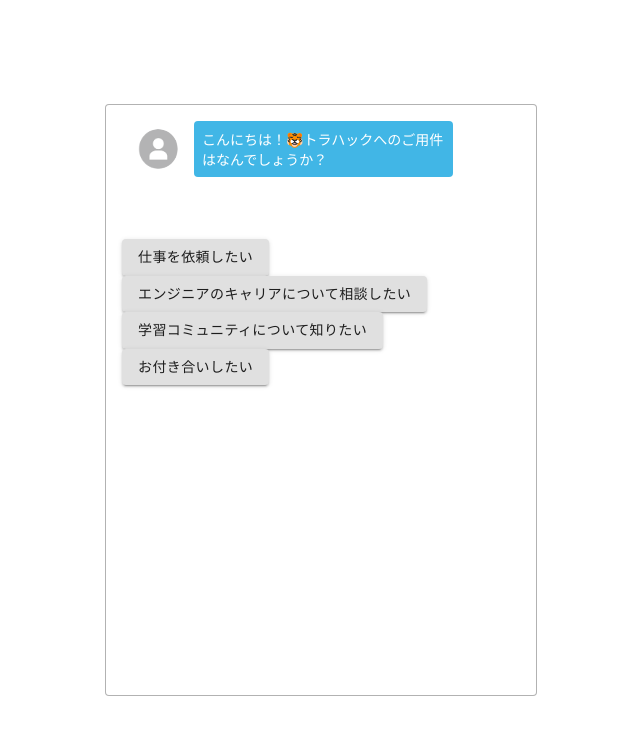
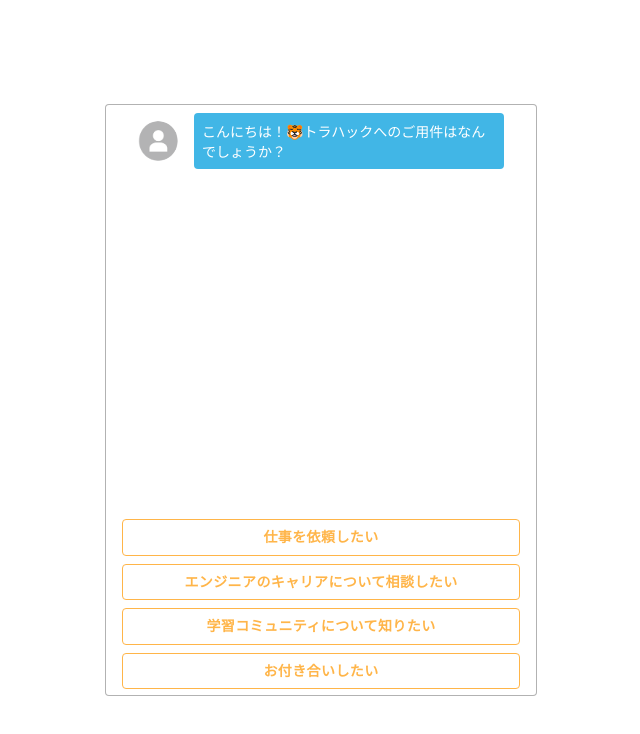
Before and after one commit to hajimism/Pro-K-Chatbot, a React (Create React App) app: page / in a window 1280 px wide. Shown: the top 734 px of the page, without its empty margins (319-959 px from the left). Built offline with nearby package versions, Linux system fonts and the light colour scheme.

Commit message:
independent

```diff
--- a/src/App.jsx
+++ b/src/App.jsx
@@ -34,7 +34,14 @@ class App extends React.Component {
   selectAnswer = (selectedAnswer, nextQuestionId) => {
     switch (true) {
       case nextQuestionId === 'init':
-        this.displayNextQuestion(nextQuestionId)
+        setTimeout(() => this.displayNextQuestion(nextQuestionId), 500)
+        break
+
+      case /^https:*/.test(nextQuestionId):
+        const a = document.createElement('a')
+        a.href = nextQuestionId
+        a.target = '_blank'
+        a.click()
         break
 
       default:
@@ -47,7 +54,7 @@ class App extends React.Component {
         chats.push(chat)
         this.setState({ chats: chats })
 
-        this.displayNextQuestion(nextQuestionId)
+        setTimeout(() => this.displayNextQuestion(nextQuestionId), 800)
         break
     }
   }
@@ -55,6 +62,13 @@ class App extends React.Component {
   componentDidMount() {
     const initAnswer = ''
     this.selectAnswer(initAnswer, this.state.currentId)
+  }
+
+  componentDidUpdate() {
+    const scrollArea = document.getElementById('scroll-area')
+    if (scrollArea) {
+      scrollArea.scrollTop = scrollArea.scrollHeight
+    }
   }
 
   render() {
--- a/src/components/Answer.jsx
+++ b/src/components/Answer.jsx
@@ -1,22 +1,33 @@
 import React from 'react'
-// import { makeStyles } from '@material-ui/core/styles'
+import { makeStyles, createStyles } from '@material-ui/core/styles'
 import Button from '@material-ui/core/Button'
 
-// const useStyles = makeStyles((theme) => ({
-//     root: {
-//       },
-//     },
-//   }));
+const useStyles = makeStyles(() =>
+  createStyles({
+    button: {
+      borderColor: '#FFB549',
+      color: '#FFB549',
+      fontWeight: 600,
+      marginBottom: '8px',
+      '&:hover': {
+        backgroundColor: '#FFB549',
+        color: '#fff',
+      },
+    },
+  })
+)
 
 const Answer = ({ content, select, nextId }) => {
-  // const classes = useStyles();
+  const classes = useStyles()
 
   return (
-    <div>
-      <Button variant="contained" onClick={() => select(content, nextId)}>
-        {content}
-      </Button>
-    </div>
+    <Button
+      className={classes.button}
+      variant="outlined"
+      onClick={() => select(content, nextId)}
+    >
+      {content}
+    </Button>
   )
 }
 
--- a/src/components/AnswersList.jsx
+++ b/src/components/AnswersList.jsx
@@ -3,7 +3,15 @@ import { Answer } from './index'
 
 const AnswersList = ({ answers, select }) => {
   return (
-    <div className="c-grid__answer">
+    <div
+      className="c-grid__answer"
+      style={{
+        display: 'flex',
+        flexFlow: 'column',
+        justifyContent: 'flex-end',
+        height: '192px',
+      }}
+    >
       {answers.map(({ content, nextId }, index) => (
         <Answer
           content={content}
--- a/src/components/Chat.jsx
+++ b/src/components/Chat.jsx
@@ -3,12 +3,12 @@ import ListItem from '@material-ui/core/ListItem'
 import ListItemAvatar from '@material-ui/core/ListItemAvatar'
 import Avatar from '@material-ui/core/Avatar'
 import questioner from '../assets/img/no-profile.png'
+
 const Chat = ({ text, type }) => {
   const isQuestion = type === 'question'
   const classes = isQuestion ? 'p-chat__row' : 'p-chat__reverse'
   return (
-    <div className={classes}>
-      <ListItem>
+    <ListItem className={classes}>
       <ListItemAvatar>
         {isQuestion ? (
           <Avatar alt="icon" src={questioner} />
@@ -18,7 +18,6 @@ const Chat = ({ text, type }) => {
       </ListItemAvatar>
       <div className="p-chat__bubble">{text}</div>
     </ListItem>
-    </div>
   )
 }
 
--- a/src/components/Chats.jsx
+++ b/src/components/Chats.jsx
@@ -1,21 +1,23 @@
 import React from 'react'
-import { makeStyles } from '@material-ui/core/styles'
 import List from '@material-ui/core/List'
+import { makeStyles, createStyles } from '@material-ui/core/styles'
 import { Chat } from './index'
 
-const useStyles = makeStyles((theme) => ({
-  root: {
-    width: '100%',
-    maxWidth: '36ch',
-    backgroundColor: theme.palette.background.paper,
-  },
-}))
+const useStyles = makeStyles(() =>
+  createStyles({
+    chats: {
+      height: '400px',
+      padding: '0',
+      overflow: 'auto',
+    },
+  })
+)
 
 const Chats = ({ chats }) => {
   const classes = useStyles()
 
   return (
-    <List className={classes.root}>
+    <List className={classes.chats} id="scroll-area">
       {chats.map((chat, index) => (
         <Chat text={chat.text} type={chat.type} key={index.toString()} />
       ))}
```
Lines whose indentation alone changed are shown as unchanged.
